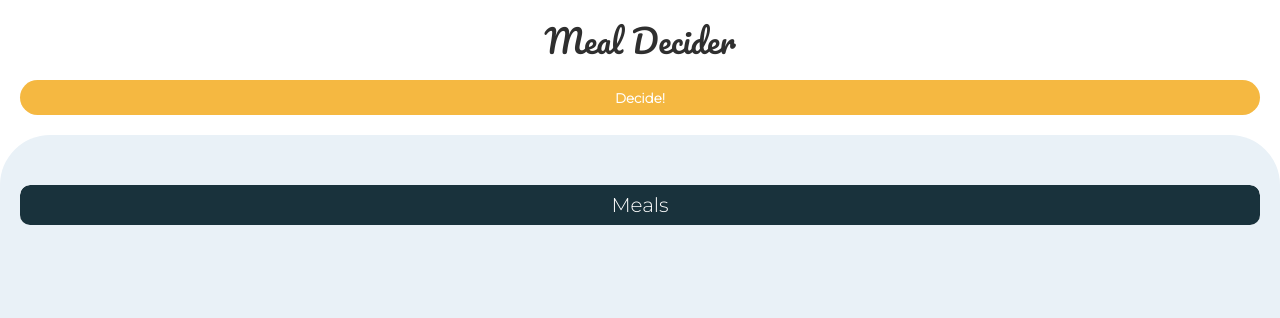
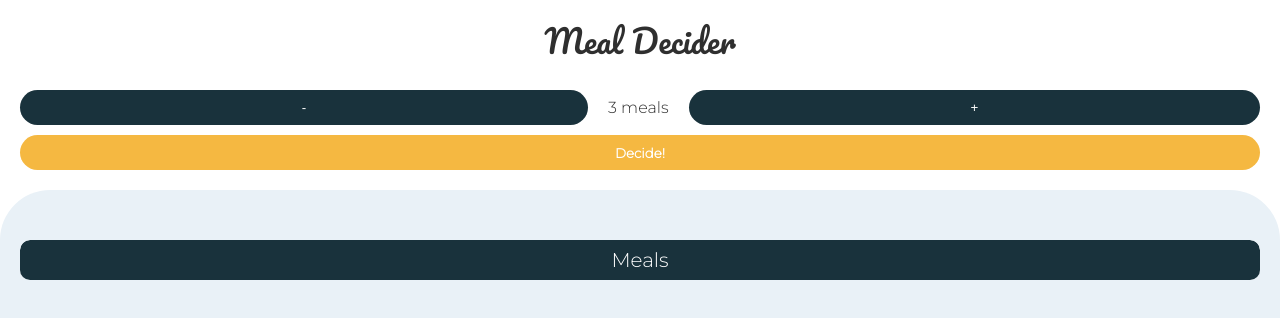
Before and after one commit to leggsimon/meal-decider, a React (Vite) app: page / in a window 1280 px wide. Shown: the top 318 px of the page. Built offline with nearby package versions, Linux system fonts and the light colour scheme.

Commit message:
add counter to choose how many meals to decide

```diff
--- a/src/pages/Home.jsx
+++ b/src/pages/Home.jsx
@@ -26,7 +26,7 @@ const Main = styled.main`
 	flex-grow: 1;
 `;
 
-const Button = styled.button`
+const DecideButton = styled.button`
 	height: 35px;
 	background: #f5b841;
 	border-radius: 50px;
@@ -39,6 +39,16 @@ const Button = styled.button`
 	font-weight: 600;
 `;
 
+const CounterButton = styled.button`
+	flex-grow: 1;
+	height: 35px;
+	background: #19323c;
+	border-radius: 50px;
+	border: none;
+	margin: 0 20px;
+	color: white;
+`;
+
 const Content = styled.section`
 	margin-top: 20px;
 	background-color: #e9f1f7;
@@ -47,23 +57,53 @@ const Content = styled.section`
 	flex-grow: 1;
 `;
 
+const CounterWrapper = styled.div`
+	display: flex;
+	justify-content: space-between;
+	align-items: center;
+	margin: 10px 0;
+`;
+
+const Counter = styled.span``;
+
 export default function Home() {
 	const [decisions, setDecisions] = useState([]);
+	const [numberOfDecicions, setNumberOfDecicions] = useState(3);
 
 	return (
 		<Main>
-			<Button
+			<CounterWrapper>
+				<CounterButton
+					onClick={() => {
+						setNumberOfDecicions(numberOfDecicions - 1);
+					}}
+					disabled={numberOfDecicions < 2}
+				>
+					-
+				</CounterButton>
+				<Counter>
+					{`${numberOfDecicions} ${numberOfDecicions > 1 ? 'meals' : 'meal'}`}
+				</Counter>
+				<CounterButton
+					onClick={() => {
+						setNumberOfDecicions(numberOfDecicions + 1);
+					}}
+				>
+					+
+				</CounterButton>
+			</CounterWrapper>
+			<DecideButton
 				onClick={() => {
 					setDecisions(
 						getRandomRecipes(
-							3,
+							numberOfDecicions,
 							recipes.filter((r) => r.ingredients && r.ingredients.length > 0),
 						),
 					);
 				}}
 			>
 				Decide!
-			</Button>
+			</DecideButton>
 			<Content>
 				<ListContainer>
 					<ListTitle>Meals</ListTitle>
```
Also changed, not shown: 1 other file (tests, documents, lock files or other folders).
